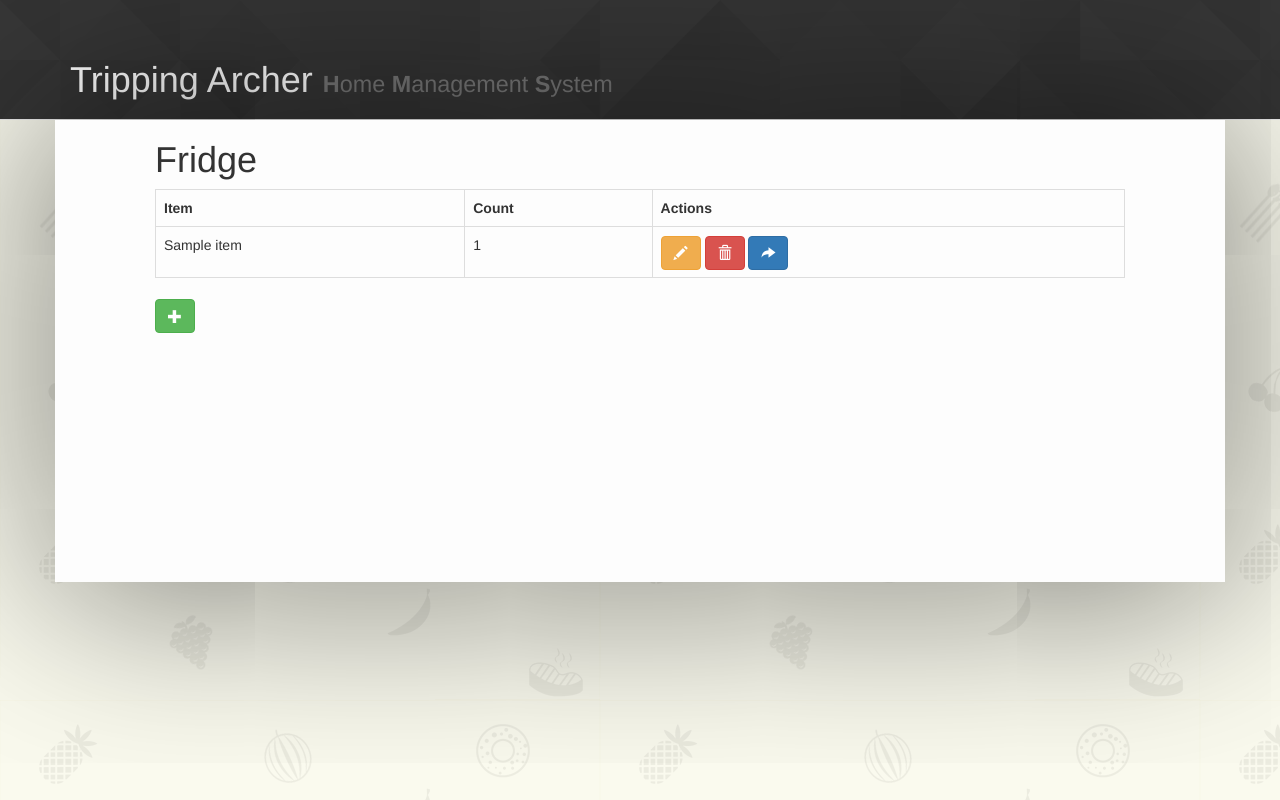
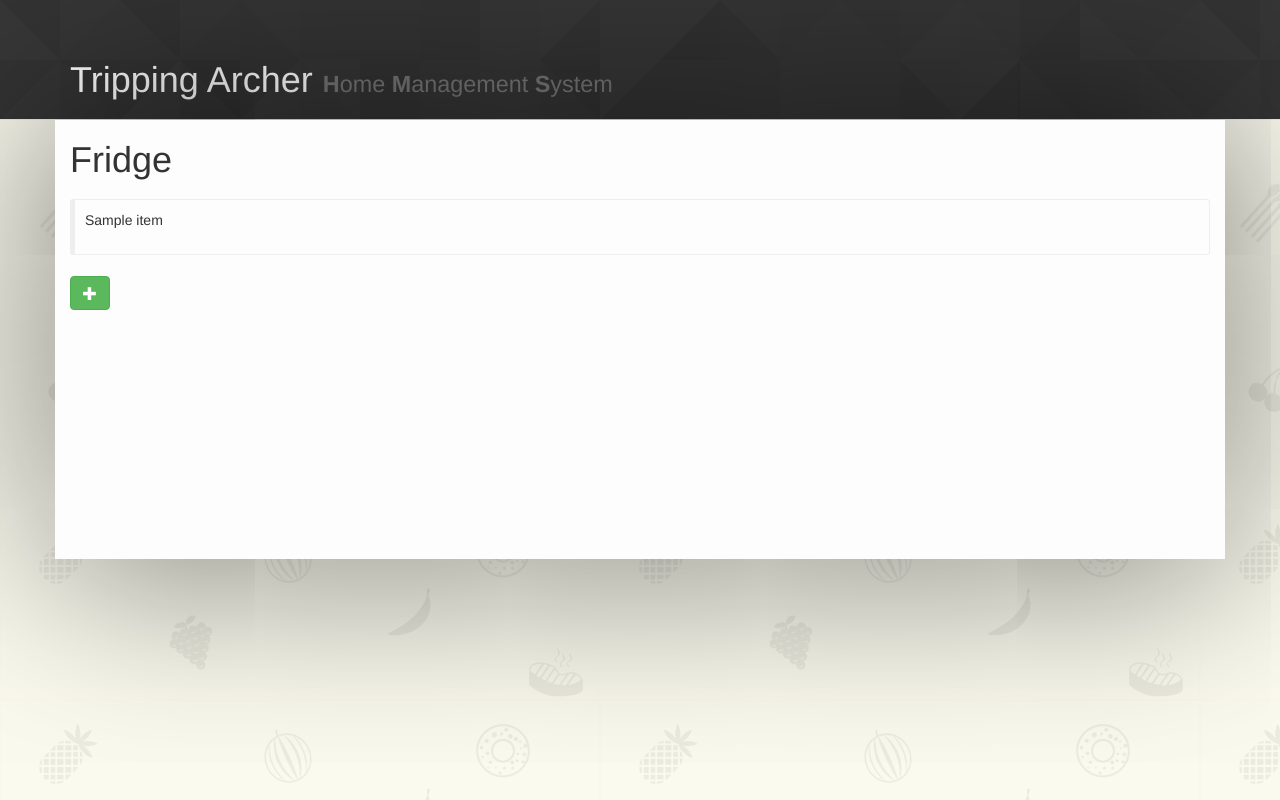
Before and after one commit to mu35li/tripping-archer, a Python web app: template trippingarcher/templates/fridge.html in a window 1280 px wide. Run offline with Jinja, Linux system fonts and the light colour scheme; the template is opened without the code that fills it: most values are stand-ins (such as "Sample title", 1, 10 or a date in 2020); some libraries are stand-ins or nearby versions.

Commit message:
design rework

```diff
--- a/runserver.py
+++ b/runserver.py
@@ -1,2 +1,2 @@
 from trippingarcher import app
-app.run(debug=True)
+app.run(debug=True, host='0.0.0.0')
--- a/trippingarcher/static/css/style.css
+++ b/trippingarcher/static/css/style.css
@@ -7,7 +7,7 @@ body {
     -webkit-box-shadow: 0px 0px 200px 0px rgba(0,0,0,0.6);
     -moz-box-shadow: 0px 0px 200px 0px rgba(0,0,0,0.6);
     box-shadow: 0px 0px 200px 0px rgba(0,0,0,0.6);
-    padding: 0px 100px 250px 100px;
+    padding-bottom: 250px;
     position: relative;
 }
 
@@ -22,3 +22,113 @@ body {
     position: absolute;
     bottom: 60px;
 }
+
+.bs-callout {
+    padding: 10px;
+    margin: 20px 0;
+    border: 1px solid #eee;
+    border-left-width: 5px;
+    border-radius: 3px;
+}
+.bs-callout h4 {
+    margin-top: 0;
+    margin-bottom: 5px;
+}
+.bs-callout p:last-child {
+    margin-bottom: 0;
+}
+.bs-callout code {
+    border-radius: 3px;
+}
+.bs-callout+.bs-callout {
+    margin-top: -5px;
+}
+.bs-callout-default {
+    border-left-color: #777;
+}
+.bs-callout-default h4 {
+    color: #777;
+}
+.bs-callout-primary {
+    border-left-color: #428bca;
+}
+.bs-callout-primary h4 {
+    color: #428bca;
+}
+.bs-callout-success {
+    border-left-color: #5cb85c;
+}
+.bs-callout-success h4 {
+    color: #5cb85c;
+}
+.bs-callout-danger {
+    border-left-color: #d9534f;
+}
+.bs-callout-danger h4 {
+    color: #d9534f;
+}
+.bs-callout-warning {
+    border-left-color: #f0ad4e;
+}
+.bs-callout-warning h4 {
+    color: #f0ad4e;
+}
+.bs-callout-info {
+    border-left-color: #5bc0de;
+}
+.bs-callout-info h4 {
+    color: #5bc0de;
+}
+
+
+.editButton {
+    transform: translate3d(0, 50%, 0);
+    -webkit-opacity: 0;
+    -moz-opacity: 0;
+    opacity: 0;
+    transition: opacity 0.3s, -webkit-opacity 0.3s, -moz-opacity 0.3s, transform 0.3s;
+}
+
+.deleteButton {
+    transform: translate3d(0, 50%, 0);
+    -webkit-opacity: 0;
+    -moz-opacity: 0;
+    opacity: 0;
+    transition: opacity 0.3s, -webkit-opacity 0.3s, -moz-opacity 0.3s, transform 0.5s;
+}
+
+.forwardButton {
+    transform: translate3d(0, 50%, 0);
+    -webkit-opacity: 0;
+    -moz-opacity: 0;
+    opacity: 0;
+    transition: opacity 0.3s, -webkit-opacity 0.3s, -moz-opacity 0.3s, transform 0.7s;
+}
+
+.bs-callout:hover .editButton {
+    transform: translate3d(0, 0, 0);
+    -webkit-opacity: 1;
+    -moz-opacity: 1;
+    opacity: 1;
+
+}
+
+.bs-callout:hover .deleteButton {
+    transform: translate3d(0, 0, 0);
+    -webkit-opacity: 1;
+    -moz-opacity: 1;
+    opacity: 1;
+
+}
+
+.bs-callout:hover .forwardButton {
+    transform: translate3d(0, 0, 0);
+    -webkit-opacity: 1;
+    -moz-opacity: 1;
+    opacity: 1;
+
+}
+
+.buttons a:hover {
+    text-decoration: none;
+}
--- a/trippingarcher/templates/fridge.html
+++ b/trippingarcher/templates/fridge.html
@@ -10,26 +10,23 @@
 {%endblock%}
 {% block body %}
 <h1>Fridge</h1>
-<div class="table-responsive">
-<table class="table table-bordered">
-    <tr>
-        <th>Item</th>
-        <th>Count</th>
-        <th>Actions</th>
-    </tr>
 
 {%for item in items%}
-    <tr>
-        <td> {{item.name}} </td>
-        <td {%if item.fridgeCount <= item.rebuyPoint %} class="danger" {% endif %}> {{item.fridgeCount}} </td>
-        <td>
-            <a href="{{ url_for('editItem', itemId=item.id)}}"><span class="btn btn-warning glyphicon glyphicon-pencil"></span></a>
-            <a href="{{ url_for('deleteItem', itemId=item.id)}}"><span class="btn btn-danger glyphicon glyphicon-trash"></span></a>
-            <a href=""><span class="btn btn-primary glyphicon glyphicon-share-alt"></span></a>
-        </td>
-    </tr>
+<div class="bs-callout {{'bs-callout-danger' if item.fridgeCount <= item.rebuyPoint else ''}}">
+        <span class="">{{item.name}}</span>
+        <div class="buttons pull-right">
+            <a href="{{ url_for('editItem', itemId=item.id)}}">
+                <span class="btn btn-warning glyphicon glyphicon-pencil editButton"></span>
+            </a>
+            <a href="{{ url_for('deleteItem', itemId=item.id)}}">
+                <span class="btn btn-danger glyphicon glyphicon-trash deleteButton"></span>
+            </a>
+            <a href="">
+                <span class="btn btn-primary glyphicon glyphicon-share-alt forwardButton"></span>
+            </a>
+        </div>
+        <div class="clearfix"></div>
+</div>
 {%endfor%}
-</table>
-</div>
 <a href="{{ url_for('newItem') }}" class="btn btn-success glyphicon glyphicon-plus"></a>
 {% endblock %}
```
Also changed, not shown: trippingarcher/templates/newItem.html (+7 -14 lines), 1 other file.
